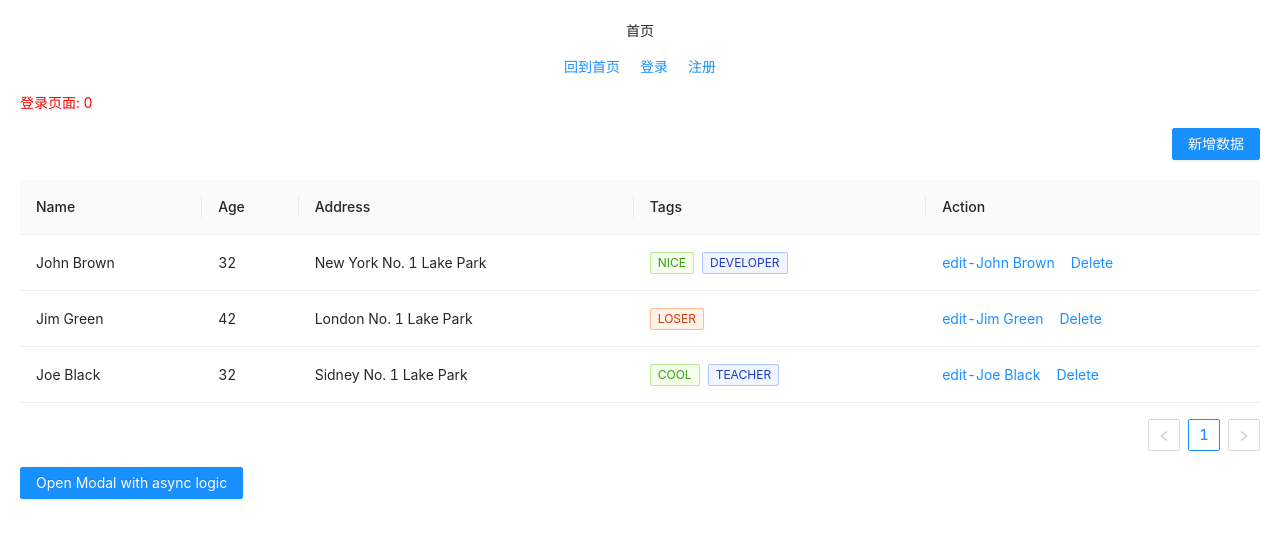
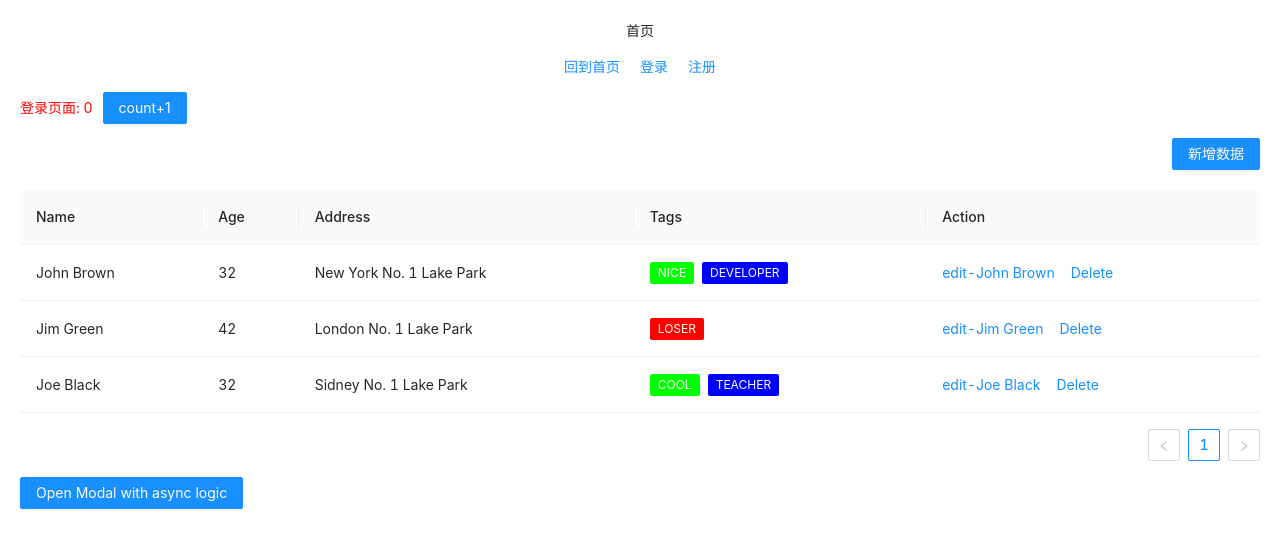
Before and after one commit to zilinglong/my-react-app, a React app: page /login in a window 1280 px wide. Shown: the top 548 px of the page. Built offline with nearby package versions, Linux system fonts and the light colour scheme.

Commit message:
improvement： 代码优化

```diff
--- a/src/views/Login/index.js
+++ b/src/views/Login/index.js
@@ -37,12 +37,14 @@ class Login extends Component {
     };
     this.handleAdd = this.handleAdd.bind(this);
   }
+  // count + 1
   handleAdd() {
-    console.log('value:');
+    const { count } = this.state;
     this.setState({
-      count: this.state.count + 1
+      count: count + 1
     });
   }
+  // 删除
   handleDelete(key) {
     console.log('handleDelete:key', key);
     this.setState({
@@ -62,6 +64,7 @@ class Login extends Component {
   handleParams(value) {
     console.log('value:', value);
   }
+  // 新增、编辑弹窗
   handleCreateEdit(type) {
     console.log('handleCreateEdit');
     this.setState({
@@ -70,7 +73,6 @@ class Login extends Component {
     });
   }
   render() {
-
     const columns = [
       {
         title: 'Name',
@@ -89,14 +91,15 @@ class Login extends Component {
       },
       {
         title: 'Tags',
+        dataIndex: 'tags',
         key: 'tags',
-        dataIndex: 'tags',
         render: tags => (
           <>
             {tags.map(tag => {
-              let color = tag.length > 5 ? 'geekblue' : 'green';
+              // 某个单词的长度大于5，则蓝色，否则绿色；如果是loser，则是红色
+              let color = tag.length > 5 ? '#00f' : '#0f0';
               if (tag === 'loser') {
-                color = 'volcano';
+                color = '#f00';
               }
               return (
                 <Tag color={color} key={tag}>
@@ -118,10 +121,15 @@ class Login extends Component {
         ),
       },
     ];
-    const { dialogVisible, type, dataSource } = this.state;
+    const { dialogVisible, type, dataSource, count } = this.state;
     return (
       <div id="login">
-        <p className="title">登录页面: { this.state.count}</p>
+
+        <p className="title">
+          登录页面: {count}
+          <Button type="primary" onClick={this.handleAdd} className="btn-add">count+1</Button>
+        </p>
+
         <section className="btn-group">
           <Button type="primary" onClick={() => this.handleCreateEdit('create')}>新增数据</Button>
         </section>
--- a/src/views/Login/index.scss
+++ b/src/views/Login/index.scss
@@ -6,3 +6,6 @@
 .title {
   color: #f00;
 }
+.btn-add {
+  margin-left: 10px;
+}
```
